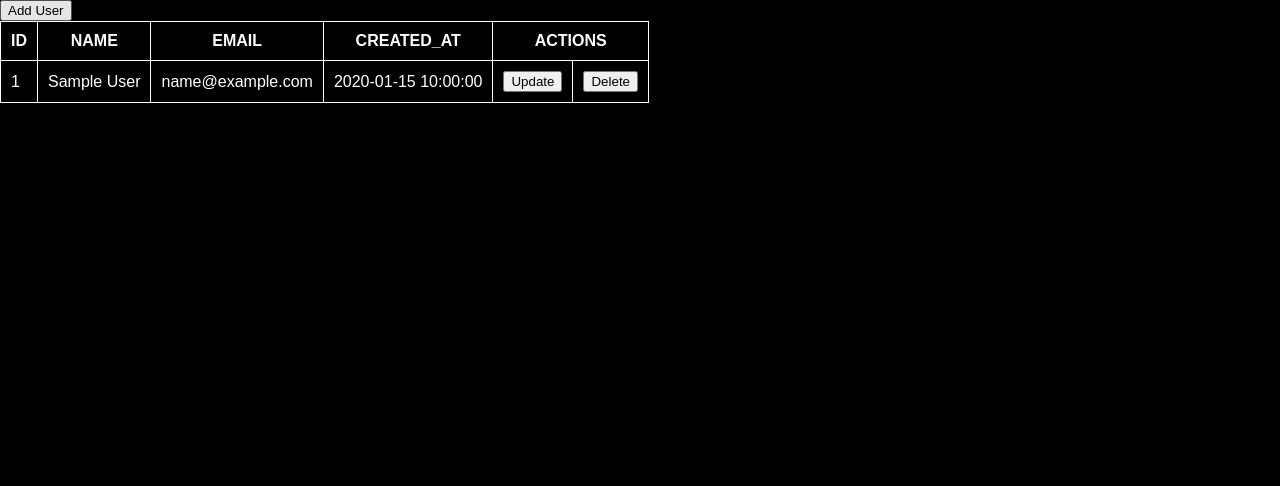
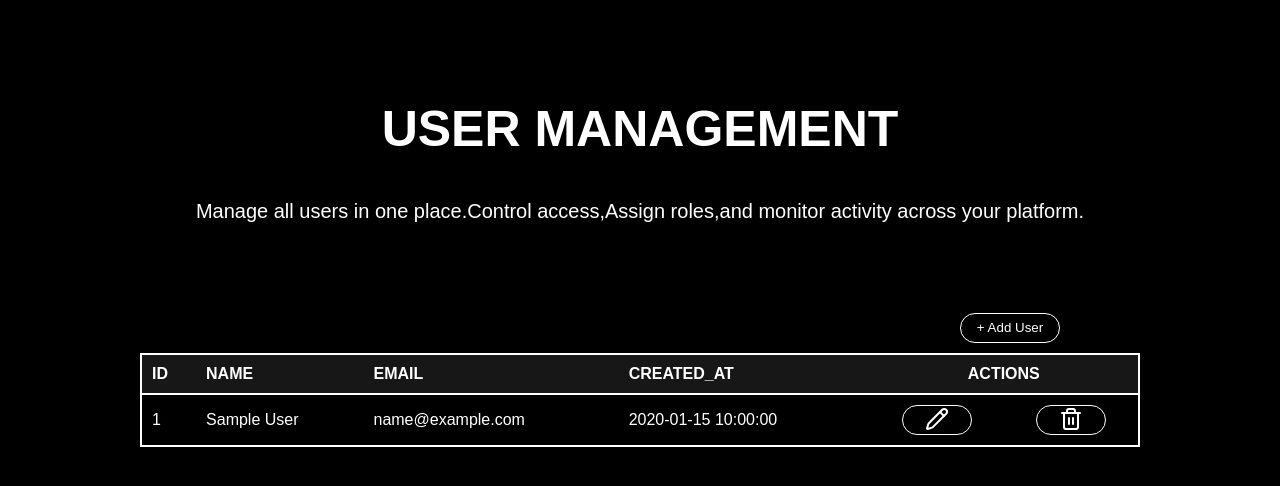
Before and after one commit to Ryuse-i/midterm, a PHP site: page /dashboard.php in a window 1280 px wide. Shown: the top 486 px of the page. Run offline with PHP 8.4, Linux system fonts and the light colour scheme; the visitor is signed in with stand-in values (Sample User, id 1); tables that the repository leaves empty or names only in its code hold one stand-in row (values such as "Sample post").

Commit message:
add frontend to dashboard

```diff
--- a/dashboard.php
+++ b/dashboard.php
@@ -52,16 +52,20 @@
     <title>Document</title>
 </head>
 <body>
-    <button onclick="window.location.href='addUserForm.php'">Add User</button>
+    <div>
+        <h2>USER MANAGEMENT</h2>
+        <p>Manage all users in one place.Control access,Assign roles,and monitor activity across your platform.</p>
+    </div>
+    <button id="add-user" onclick="window.location.href='addUserForm.php'">+ Add User</button>
 
     <?php if($users): ?> <!-- if user array has values -->
         <table>
-            <tr>
+            <tr id="row-border">
                 <th>ID</th>
                 <th>NAME</th>
                 <th>EMAIL</th>
                 <th>CREATED_AT</th>
-                <th colspan="2">ACTIONS</th>
+                <th id="action-column" colspan="2">ACTIONS</th>
             </tr>
             <?php foreach($users as $user): ?> <!-- Iterate each user inside the array -->
                 <tr>
@@ -69,14 +73,15 @@
                     <td><?php echo htmlspecialchars($user['name']); ?></td>
                     <td><?php echo htmlspecialchars($user['email']); ?></td>
                     <td><?php echo htmlspecialchars($user['created_at']); ?></td>
-                    <td>
-                        <button onclick="window.location.href='updateForm.php?user_id=<?php echo $user['id'] ?>'">Update</button> <!-- Redirect to update.php-->
+                    <td id="action-column_update">
+                        <button id="update-user" onclick="window.location.href='updateForm.php?user_id=<?php echo $user['id'] ?>'">
+                            <svg xmlns="http://www.w3.org/2000/svg" width="24" height="24" viewBox="0 0 24 24" fill="none" stroke="#ffffff" stroke-width="2" stroke-linecap="round" stroke-linejoin="round" class="lucide lucide-pencil-icon lucide-pencil"><path d="M21.174 6.812a1 1 0 0 0-3.986-3.987L3.842 16.174a2 2 0 0 0-.5.83l-1.321 4.352a.5.5 0 0 0 .623.622l4.353-1.32a2 2 0 0 0 .83-.497z"/><path d="m15 5 4 4"/></svg>
+                        </button> <!-- Redirect to update.php-->
                     </td>
-                    <td>
-                        <button onclick="if(confirm('Are you sure you want to delete this?')) //js if confirm dialog
+                    <td id="action-column_delete">
+                        <button id="delete-user" onclick="if(confirm('Are you sure you want to delete this?')) //js if confirm dialog
                          {window.location.href='delete.php?user_id=<?php echo $user['id'] ?>';}"> <!-- Redirect to delete.php with user id using js-->
-                         Delete
-                        </button>
+                        <svg xmlns="http://www.w3.org/2000/svg" width="24" height="24" viewBox="0 0 24 24" fill="none" stroke="#ffffff" stroke-width="2" stroke-linecap="round" stroke-linejoin="round" class="lucide lucide-trash2-icon lucide-trash-2"><path d="M10 11v6"/><path d="M14 11v6"/><path d="M19 6v14a2 2 0 0 1-2 2H7a2 2 0 0 1-2-2V6"/><path d="M3 6h18"/><path d="M8 6V4a2 2 0 0 1 2-2h4a2 2 0 0 1 2 2v2"/></svg>
                     </td>
                 </tr>
             <?php endforeach; ?>
--- a/style.css
+++ b/style.css
@@ -10,9 +10,6 @@ body{
     margin-top: 100px;
     font-family: inherit;
 }
-
-
-
 
 form{
     color: white;
@@ -82,10 +79,85 @@ input:-webkit-autofill {
     bottom: 50px; /* move it up into view */
 }
 
+table{
+    width: 1000px;
+    margin: auto;
+    border-width: 1px;
+    border-radius: 15px;
+    border-collapse: collapse;
+    border: 2px solid white;
+}
+
+#action-column{
+    text-align: center;
+}
+
+#action-column_update , #action-column_delete{
+    text-align: center;
+}
+
+tr{
+    border: 2px solid white;
+
+}
+
 
 table, td, th{
+    color: white;
+    padding: 10px;
+    text-align: start;
+
+}
+th{
+    background-color: rgb(23, 23, 23);
+}
+
+
+
+#add-user{
+    width: 100px;
+    margin-left: 75%;
+    margin-top: 70px;
+    margin-bottom: 10px;
+    height: 30px;
+    border-radius: 20px;
+    background-color: transparent;
     border: 1px solid white;
     color: white;
-    border-collapse: collapse;
-    padding: 10px;
+    transition: transform 0.2s ease;
 }
+
+
+#add-user:hover{
+    transform: scale(1.06);
+    background-color: rgb(48, 48, 48);
+}
+
+
+#update-user , #delete-user{
+    border-radius: 20px;
+    height: 30px;
+    width: 70px;
+    background-color: transparent;
+    border: 1px solid white;
+    transition: transform 0.2s ease;
+
+}
+
+#update-user:hover , #delete-user:hover{
+    transform: scale(1.06);
+    background-color: rgb(48, 48, 48);
+}
+
+
+h2 {
+   color: white;
+   text-align: center;
+   font-size: 50px;
+   margin-top: 100px;
+}
+
+p {
+   color: white;
+   text-align: center;
+}
```
